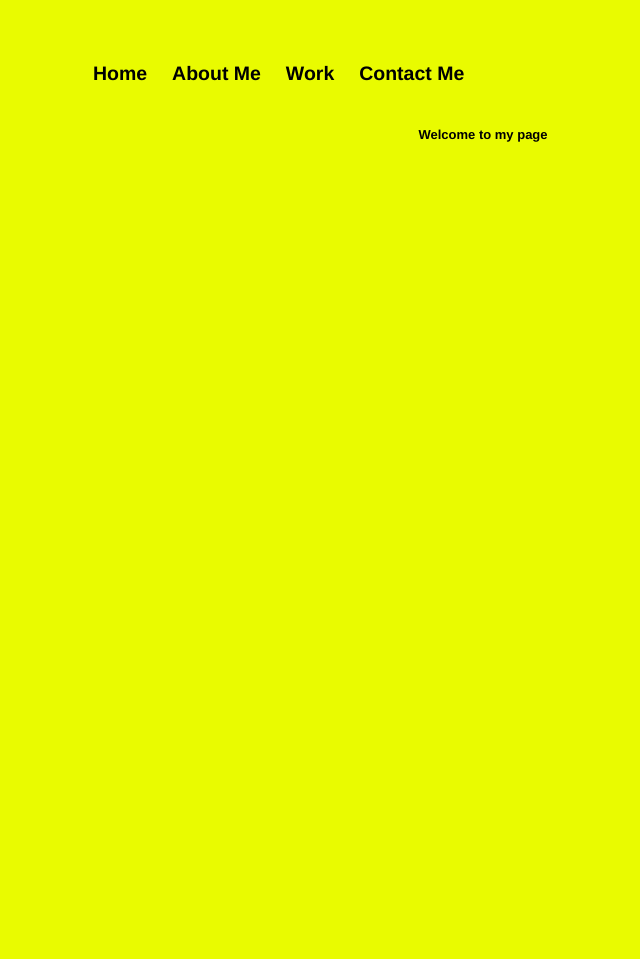
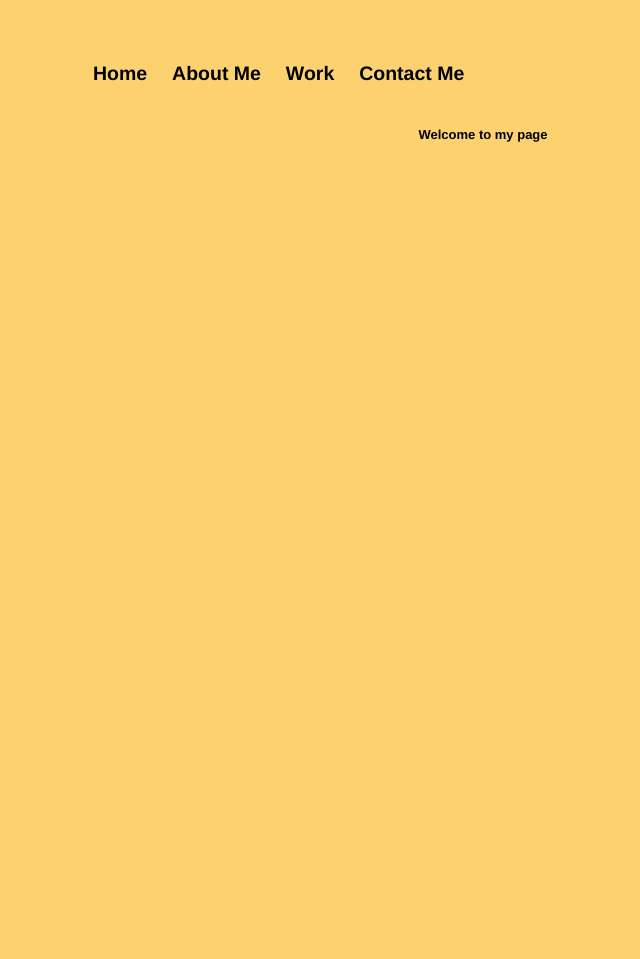
Before and after one commit to kanika23oct/kanika23oct.github.io, a Jekyll site: the page built from index.html, in a window 1280 px wide. Shown: the whole page, without its empty margins (157-797 px from the left). Built offline with Jekyll 4.4.1, drawn with Linux system fonts in a browser that asks for light colours.

Commit message:
Changed the background color

```diff
--- a/css/main.css
+++ b/css/main.css
@@ -13,7 +13,7 @@
 html, body { height: 100%; }
 
 body {
-  background-color: #E9FB00;
+  background-color: #FCD271;
   font: 13.34px Helvetica, Arial, sans-serif;
   font-size: small;
   text-align: center;
```
